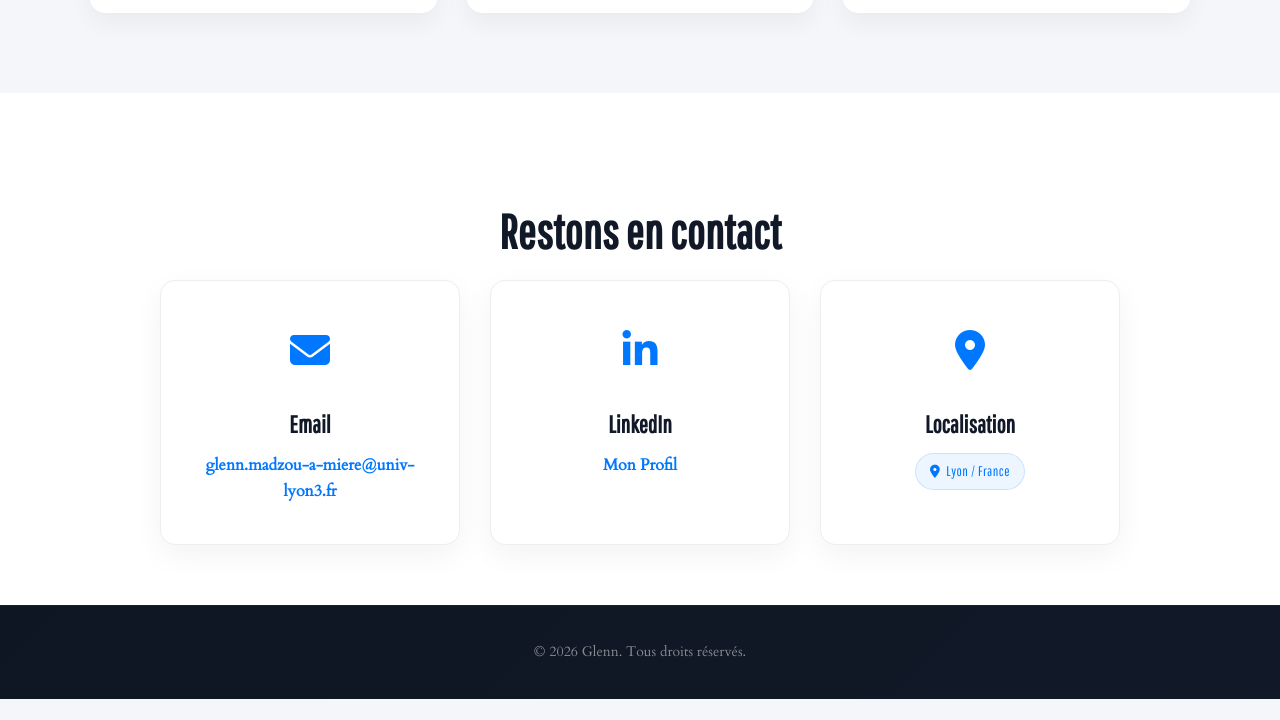
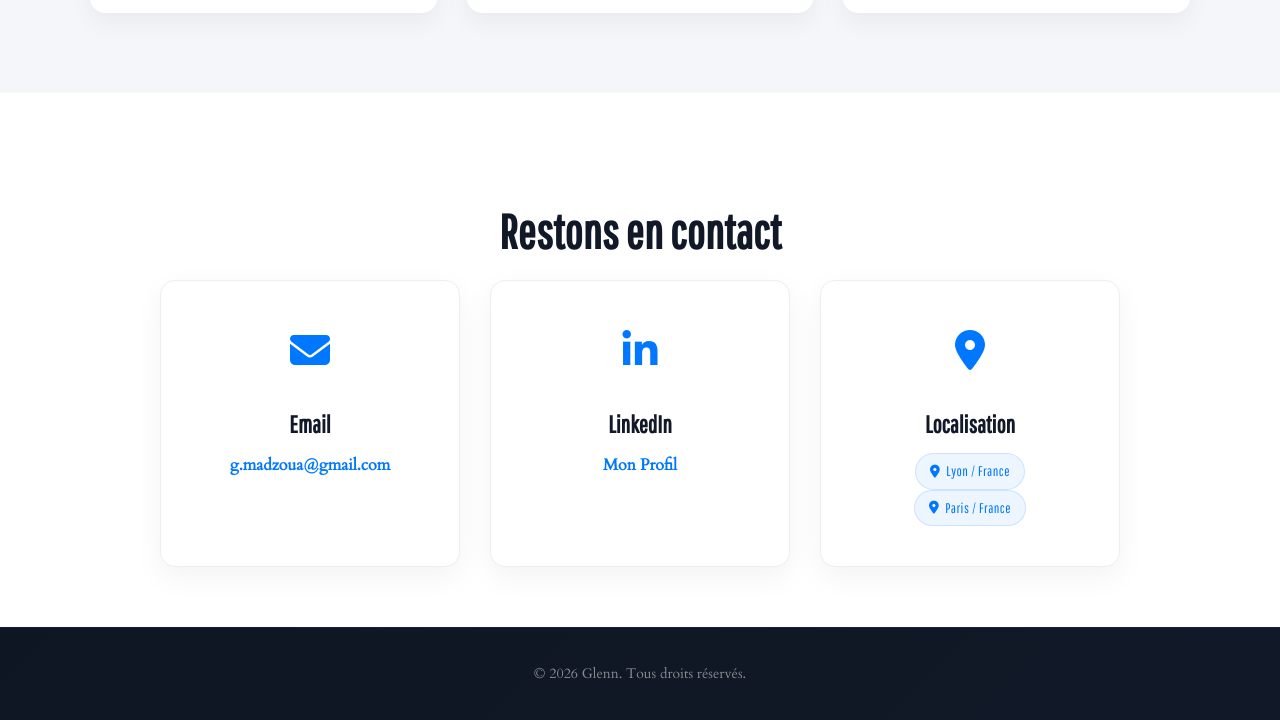
Before and after one commit to Glenn-MAM/Portfolio, a plain HTML site: page index.html in a window 1280 px wide. Shown: the part 2238-2958 px from the top of the page. Before the commit the page ends 2937 px from the top, so only its background shows below. Drawn offline with nearby package versions, Linux system fonts and the light colour scheme.

Commit message:
Update index.html
maj localisation + mail

```diff
--- a/index.html
+++ b/index.html
@@ -217,7 +217,7 @@
                 <div class="contact-card">
                     <div class="icon-box"><i class="fa-solid fa-envelope"></i></div>
                     <h3 data-i18n="contact.email.label">Email</h3>
-                    <a href="mailto:glenn.madzou-a-miere@univ-lyon3.fr" class="contact-link">glenn.madzou-a-miere@univ-lyon3.fr</a>
+                    <a href="mailto:g.madzoua@gmail.com" class="contact-link">g.madzoua@gmail.com</a>
                 </div>
                 <div class="contact-card">
                     <div class="icon-box"><i class="fa-brands fa-linkedin-in"></i></div>
@@ -231,6 +231,10 @@
                     <a href="https://share.google/5uQ5yOItN16KvZ741" target="_blank" class="location-link">
                         <i class="fa-solid fa-location-dot"></i>
                         <span>Lyon / France</span>
+                    </a>
+                    <a href="https://share.google/5uQ5yOItN16KvZ741" target="_blank" class="location-link">
+                        <i class="fa-solid fa-location-dot"></i>
+                        <span>Paris / France</span>
                     </a>
                 </div>
 
```
